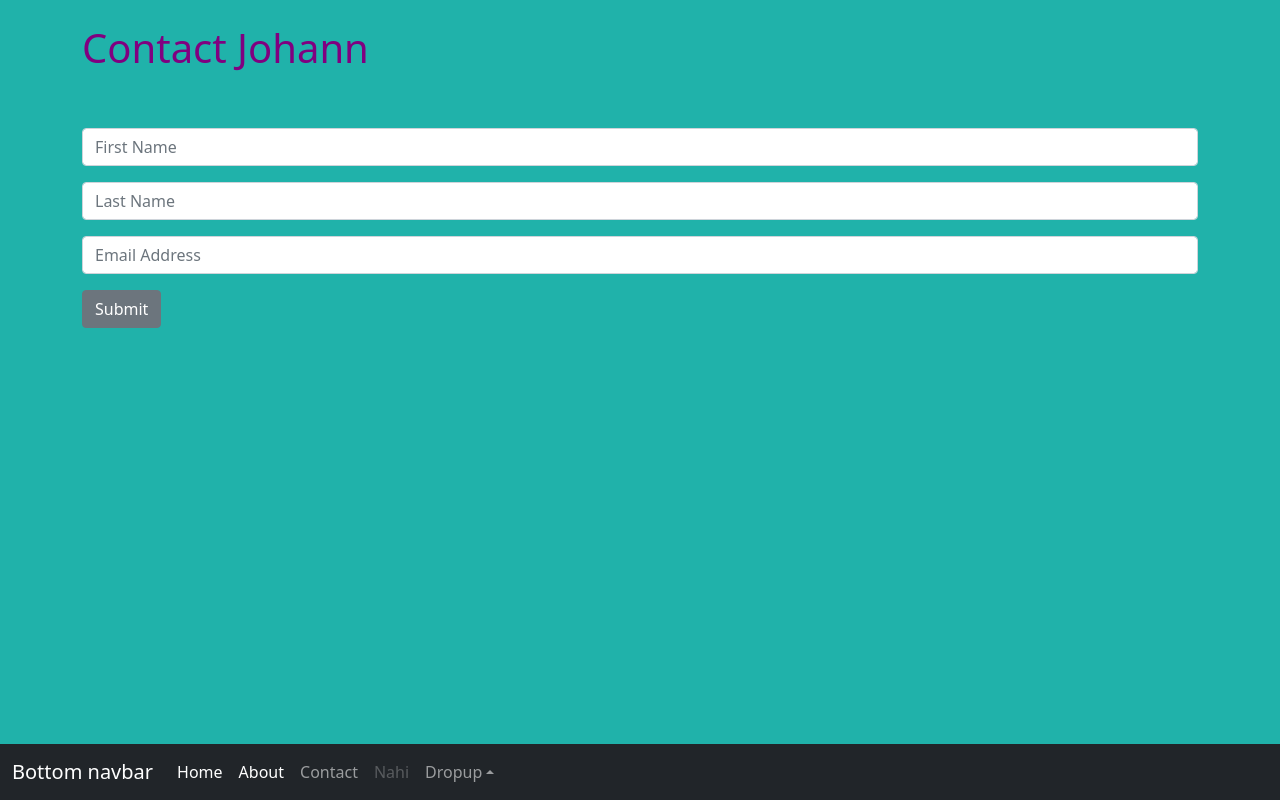
After one commit to johannpiedras/Book-Recommendations, a Flask app: page /contact in a window 1280 px wide. The commit adds this page. Run offline with Flask 2, Linux system fonts and the light colour scheme.

Commit message:
Updating Templates
Uploading html files for the Flask Application.

```diff
--- a/app.py
+++ b/app.py
@@ -1,7 +1,63 @@
-from flask import Flask, render_template
+###
+### MUST USE FOR APP
+###
+from flask import Flask, render_template, request, redirect
+
+
+###
+### Extra shit
+###
+import os
+import re
+import json
+import string
+from pathlib import Path
+import smtplib
+
+
 
 app = Flask(__name__)
 
+# Adding variables that I will need
+subscribers = []
+
 @app.route('/')
-def index():
-    return render_template('index.html')
+def index(): # {{ url_for('index')}}
+	return render_template('index.html')
+
+
+@app.route('/about')
+def about(): # {{ url_for('about')}}
+	names = ["Johann", "Ron", "Loay", "Zarak", "Ava", "Daniel", "Zeb", "Jay", "Jonatas", "Amir"]
+	return render_template('about.html', names = names)
+
+
+@app.route('/contact')
+def contact(): # {{ url_for('index')}}
+	return render_template('contact.html')
+
+@app.route('/form', methods =['POST'])
+def form(): # {{ url_for('index')}}
+	firstNAME = request.form.get("first_name")
+	lastNAME = request.form.get('last_name')
+	EMAIL =  request.form.get('email')
+
+	# SETTING UP EMAIL STUFF
+	my_email = 'johannpiedras.email@gmail.com'
+	my_password = 'testingEMAIL1995'
+
+	message = "You have been contacted Online Science Tutor bu Johann Piedras. Thank you!"
+	server = smtplib.SMTP("smtp.gmail.com" , 587)
+	server.starttls()
+	server.login(my_email, my_password)
+	server.sendmail(my_email, EMAIL, message)
+	# my_email has my email
+	# EMAIL is what was given by the user
+
+	if not firstNAME or not lastNAME or not EMAIL:
+		error_statement = "All form fields required please. Dont be SNEAKY"
+		return render_template("fail.html", error_statement = error_statement,  first_name = firstNAME, last_name = lastNAME, email = EMAIL, subscribers = subscribers)
+
+	subscribers.append(f" {firstNAME} {lastNAME} | {EMAIL}")
+	title = "Thank you!"
+	return render_template('form.html', title = title, first_name = firstNAME, last_name = lastNAME, email = EMAIL, subscribers = subscribers)
--- /dev/null
+++ b/static/css/style.css
@@ -0,0 +1,10 @@
+h1{
+	color: purple;
+	font-size : 60 px;
+}
+
+
+body{
+	color: white;
+	background: lightseagreen;
+}
--- /dev/null
+++ b/templates/base.html
@@ -0,0 +1,87 @@
+<!doctype html>
+<html lang="en">
+  <head>
+    <!-- Required meta tags -->
+    <meta charset="utf-8">
+    <meta name="viewport" content="width=device-width, initial-scale=1">
+
+    <!-- Bootstrap CSS -->
+    <link href="https://cdn.jsdelivr.net/npm/bootstrap@5.0.0-beta2/dist/css/bootstrap.min.css" rel="stylesheet" integrity="sha384-BmbxuPwQa2lc/FVzBcNJ7UAyJxM6wuqIj61tLrc4wSX0szH/Ev+nYRRuWlolflfl" crossorigin="anonymous">
+
+    <!--  LINKING my style sheet but its note working  -->
+
+    <link rel = "stylesheet" href= "{{ url_for('static', filename = 'css/style.css')}}">
+    <!--
+    {% if title %}
+    	<title>{{ title }}</title>
+    {% else %}
+    	<title>Online Science TA </title>
+    {% endif %}
+	-->
+
+	<title>
+		{% block title %} RJ's Recommendations {% endblock%}
+	</title>
+
+  </head>
+  <body>
+
+   <!-- START NAVIGATION -->
+
+   <nav class="navbar fixed-bottom navbar-expand-sm navbar-dark bg-dark">
+     <div class="container-fluid">
+       <a class="navbar-brand" href="#">Bottom navbar</a>
+       <button class="navbar-toggler" type="button" data-bs-toggle="collapse" data-bs-target="#navbarCollapse" aria-controls="navbarCollapse" aria-expanded="false" aria-label="Toggle navigation">
+         <span class="navbar-toggler-icon"></span>
+       </button>
+       <div class="collapse navbar-collapse" id="navbarCollapse">
+         <ul class="navbar-nav">
+           <li class="nav-item">
+             <a class="nav-link active" aria-current="page" href="{{ url_for('index')}}">Home</a>
+           </li>
+           <li class="nav-item">
+             <a class="nav-link active" aria-current="page" href="{{ url_for('about')}}">About</a>
+           </li>
+           <li class="nav-item">
+             <a class="nav-link" href="{{ url_for('contact')}}">Contact</a>
+           </li>
+           <li class="nav-item">
+             <a class="nav-link disabled" href="#" tabindex="-1" aria-disabled="true">Nahi</a>
+           </li>
+           <li class="nav-item dropup">
+             <a class="nav-link dropdown-toggle" href="#" id="dropdown10" data-bs-toggle="dropdown" aria-expanded="false">Dropup</a>
+             <ul class="dropdown-menu" aria-labelledby="dropdown10">
+               <li><a class="dropdown-item" href="#">Action</a></li>
+               <li><a class="dropdown-item" href="#">Another action</a></li>
+               <li><a class="dropdown-item" href="#">Something else here</a></li>
+             </ul>
+           </li>
+         </ul>
+       </div>
+     </div>
+   </nav>
+
+   <!-- END NAVIGATION -->
+
+	<br/>
+{% block content%}
+   <!-- In here, the content on the actual page will show up! -->
+   <!-- This is blocking. The things above and below this will show up on each page  -->
+   <!-- that imports the base html -->
+
+{% endblock %}
+
+
+
+    <!-- Optional JavaScript; choose one of the two! -->
+
+    <!-- Option 1: Bootstrap Bundle with Popper -->
+    <script src="https://cdn.jsdelivr.net/npm/bootstrap@5.0.0-beta2/dist/js/bootstrap.bundle.min.js" integrity="sha384-b5kHyXgcpbZJO/tY9Ul7kGkf1S0CWuKcCD38l8YkeH8z8QjE0GmW1gYU5S9FOnJ0" crossorigin="anonymous"></script>
+
+    <!-- Option 2: Separate Popper and Bootstrap JS -->
+    <!--
+    <script src="https://cdn.jsdelivr.net/npm/@popperjs/core@2.6.0/dist/umd/popper.min.js" integrity="sha384-KsvD1yqQ1/1+IA7gi3P0tyJcT3vR+NdBTt13hSJ2lnve8agRGXTTyNaBYmCR/Nwi" crossorigin="anonymous"></script>
+    <script src="https://cdn.jsdelivr.net/npm/bootstrap@5.0.0-beta2/dist/js/bootstrap.min.js" integrity="sha384-nsg8ua9HAw1y0W1btsyWgBklPnCUAFLuTMS2G72MMONqmOymq585AcH49TLBQObG" crossorigin="anonymous"></script>
+    -->
+  </body>
+</html>
--- /dev/null
+++ b/templates/contact.html
@@ -0,0 +1,41 @@
+{% extends 'base.html' %}
+{% block title %} Contact Johann {% endblock %}
+
+{% block content%}
+   <div class = "container">
+   	<h1>Contact Johann</h1>
+   	<br/>
+   	<br/>
+
+   	<form action = "/form" method ="POST">
+
+	  <div class="mb-3">
+	   <!--  <label for="exampleInputEmail1" class="form-label">Email address</label> -->
+	    <input type="text" class="form-control" id="exampleInputEmail1" aria-describedby="emailHelp"
+	    placeholder="First Name", name="first_name">
+	    <!-- IMPORTANT...
+	    	Having name = first_name means that in the app.py file
+	    	I can now use request.form.get('first_name')
+	    	to retrieve the inputted data.
+	    -->
+	  </div>
+
+	  <div class="mb-3">
+	   <!--  <label for="exampleInputEmail1" class="form-label">Email address</label> -->
+	    <input type="text" class="form-control" id="exampleInputEmail1" aria-describedby="emailHelp"
+	    placeholder="Last Name" name="last_name">
+	  </div>
+
+	  <div class="mb-3">
+	   <!--  <label for="exampleInputEmail1" class="form-label">Email address</label> -->
+	    <input type="email" class="form-control" id="exampleInputEmail1" aria-describedby="emailHelp"
+	    placeholder="Email Address" name = 'email'>
+	  </div>
+
+
+	  <button type="submit" class="btn btn-secondary">Submit</button>
+
+	</form>
+   </div>
+
+{% endblock %}
```
Also changed, not shown: templates/about.html (added, +26 -0 lines), templates/fail.html (added, +45 -0 lines), templates/form.html (added, +20 -0 lines), templates/index.html (+15 -22 lines).
